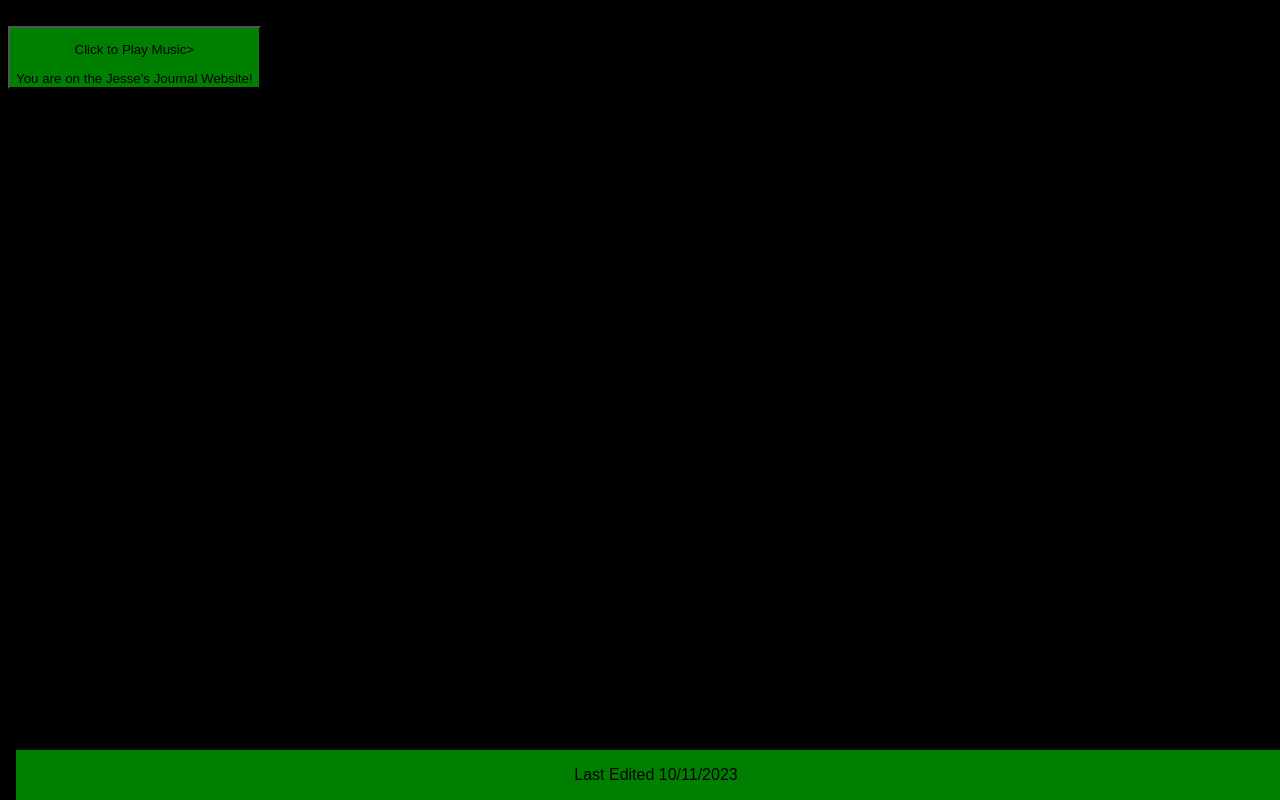
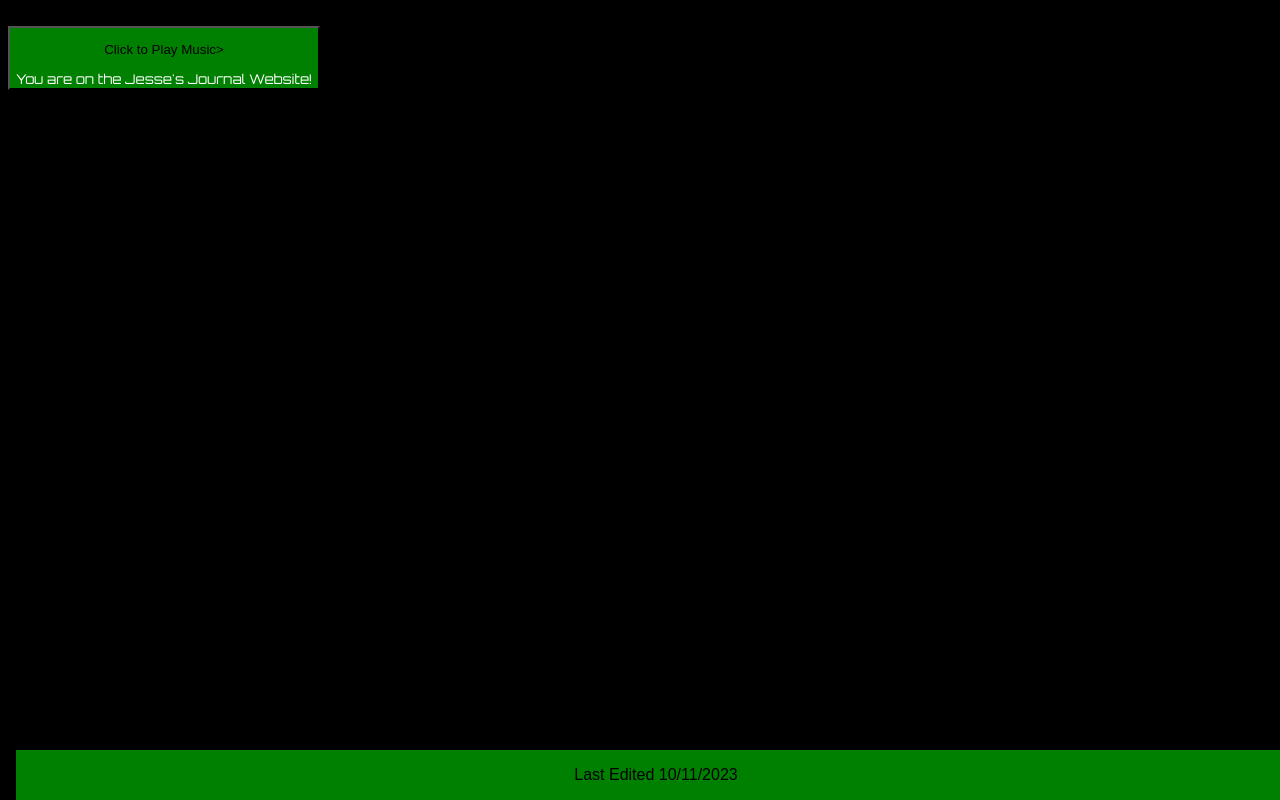
Before and after one commit to BoxyPlayz/JessJournal, a plain HTML site: page index.html in a window 1280 px wide. Drawn offline with Linux system fonts and the light colour scheme.

Commit message:
Update index.html
Signed-off-by: Boxy <137698834+BoxyPlayz@users.noreply.github.com>

```diff
--- a/index.html
+++ b/index.html
@@ -17,7 +17,7 @@
       <button type="button" onclick="playmusic()"><p>Click to Play Music</button</p>><br>
 
       <div class="main">
-        <label>You are on the Jesse's Journal Website!</label>
+        <label id="main">You are on the Jesse's Journal Website!</label>
       </div>
 
     <script src="script.js"></script>
```
